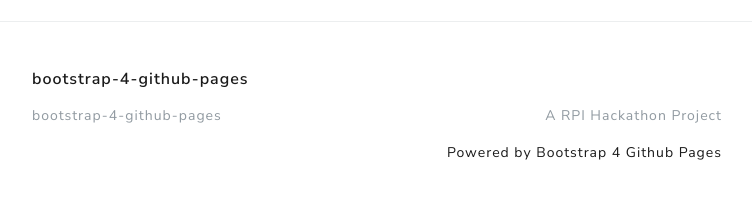
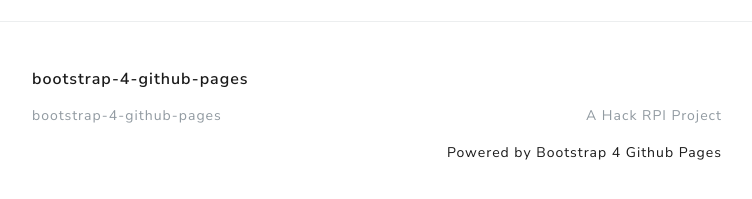
Before and after one commit to nicolas-van/bootstrap-4-github-pages, a Jekyll site: the page built from index.md, in a window 1280 px wide and 900 px high, scrolled down 2911 px. Shown: the part 673-872 px from the top of the window, without its empty margins (263-1015 px from the left). Built offline with Jekyll 4.4.1, drawn with Linux system fonts in a browser that asks for light colours.

Commit message:
Update _config.yml

```diff
--- a/_config.yml
+++ b/_config.yml
@@ -14,7 +14,7 @@
 # You can create any custom variable you would like, and they will be accessible
 # in the templates via {{ site.myvariable }}.
 description: >- # this means to ignore newlines until "baseurl:"
-  A RPI Hackathon Project
+  A Hack RPI Project
 #baseurl: "" # the subpath of your site, e.g. /blog
 #url: "" # the base hostname & protocol for your site, e.g. http://example.com
 #twitter_username: jekyllrb
```
